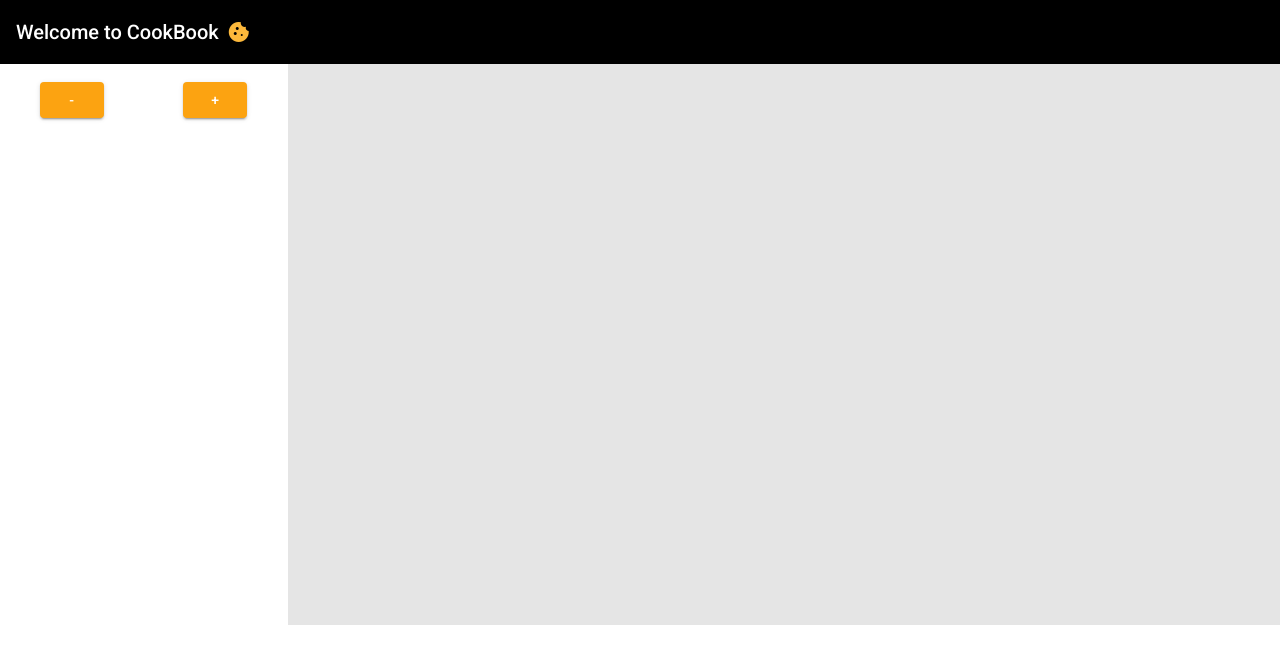
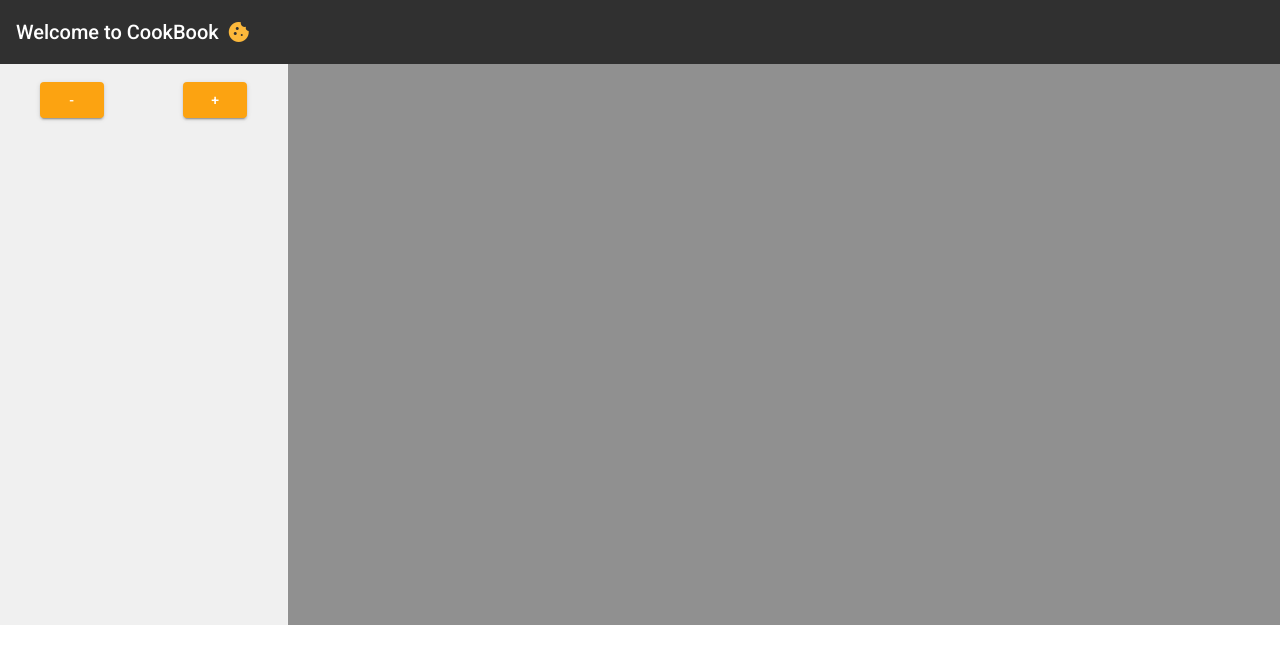
Before and after one commit to Luc4sGomes/cookbook_project, an Angular app: page / in a window 1280 px wide. Shown: the top 664 px of the page. Built offline with nearby package versions, Linux system fonts and the light colour scheme.

Commit message:
added new colors to our pallet global

```diff
--- a/src/app/components/nav/nav.component.css
+++ b/src/app/components/nav/nav.component.css
@@ -5,7 +5,7 @@
 
 .nav-bar {
   width: 18rem;
-  height: 100;
+  height: 100%;
 }
 
 .keep-buttons {
@@ -22,3 +22,10 @@
 .mat-sort-header-container {
   align-items: center;
 }
+
+.keep-list {
+  background-color: gray;
+}
+.ingredient {
+  color: black;
+}
--- a/src/app/components/nav/nav.component.html
+++ b/src/app/components/nav/nav.component.html
@@ -6,5 +6,5 @@
     </div>
   </mat-drawer>
 
-  <mat-drawer-content class="default-gray"> </mat-drawer-content>
+  <mat-drawer-content class="default-gray-dark"></mat-drawer-content>
 </mat-drawer-container>
--- a/src/app/components/nav/nav.component.ts
+++ b/src/app/components/nav/nav.component.ts
@@ -7,6 +7,8 @@ import { Component, OnInit } from '@angular/core';
 })
 export class NavComponent implements OnInit {
 
+  ingredients: string[] = ["Orange", "Potato", "Apple"];
+
   constructor() { }
 
   ngOnInit(): void {
--- a/src/styles.css
+++ b/src/styles.css
@@ -5,7 +5,7 @@ body { margin: 0; font-family: Roboto, "Helvetica Neue", sans-serif; }
 
 
 .default-black {
-  background-color: #000000;
+  background-color: #303030;
 }
 
 .default-orange {
@@ -13,13 +13,13 @@ body { margin: 0; font-family: Roboto, "Helvetica Neue", sans-serif; }
 }
 
 .default-white {
-  background-color: #FFFFFF;
+  background-color: #F0F0F0;
 }
 
 .default-gray {
-  background-color: #E5E5E5;
+  background-color: #606060;
 }
 
-.default-blue {
-  background-color: #14213D;
+.default-gray-dark {
+  background-color: #909090;
 }
```
Also changed, not shown: src/app/app.module.ts (+10 -2 lines).
